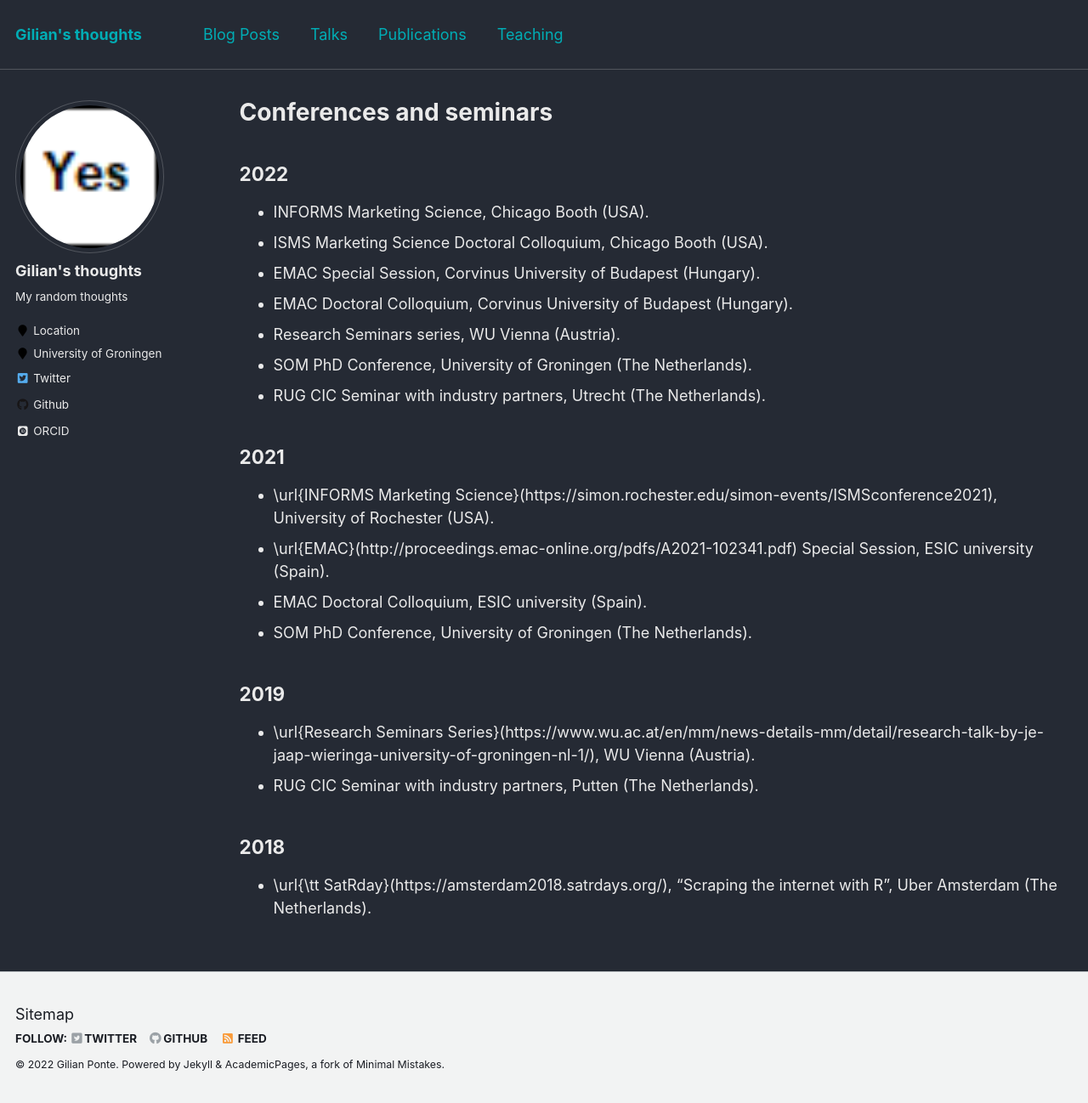
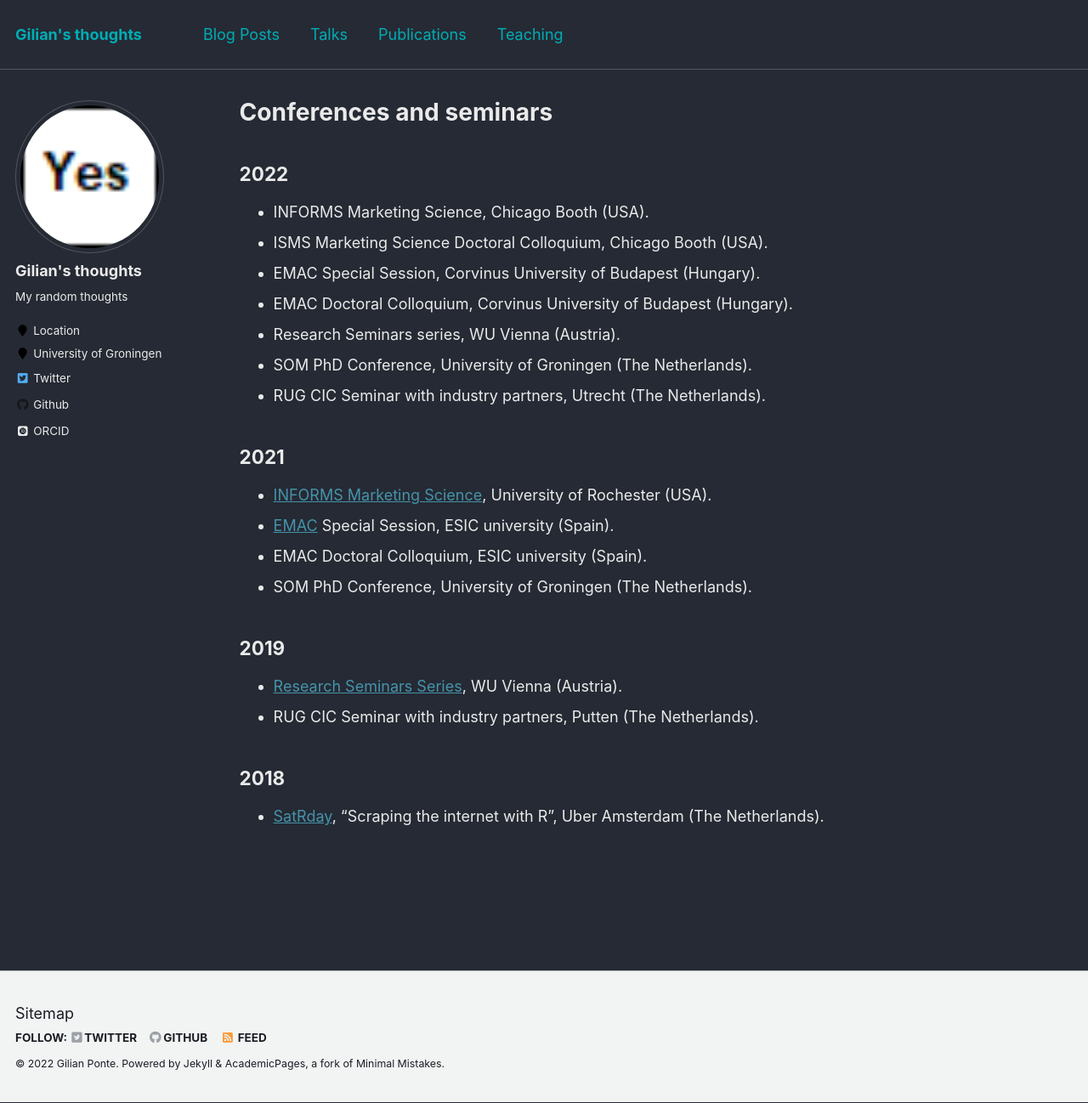
Before and after one commit to GilianPonte/gilianponte.github.io, a Jekyll site: the page built from _pages/talks.md, in a window 1280 px wide and 1298 px high. Shown: the whole window at 85% size. Built offline with Jekyll 4.4.1, drawn with Linux system fonts in a browser that asks for light colours; some web fonts are replaced.

Commit message:
Update talks.md

```diff
--- a/_pages/talks.md
+++ b/_pages/talks.md
@@ -14,14 +14,14 @@ author_profile: true
 - RUG CIC Seminar with industry partners, Utrecht (The Netherlands).
 
 ## 2021
--  \url{INFORMS Marketing Science}(https://simon.rochester.edu/simon-events/ISMSconference2021), University of Rochester (USA).
-- \url{EMAC}(http://proceedings.emac-online.org/pdfs/A2021-102341.pdf) Special Session, ESIC university (Spain).
+- [INFORMS Marketing Science](https://simon.rochester.edu/simon-events/ISMSconference2021), University of Rochester (USA).
+- [EMAC](http://proceedings.emac-online.org/pdfs/A2021-102341.pdf) Special Session, ESIC university (Spain).
 - EMAC Doctoral Colloquium, ESIC university (Spain).
 - SOM PhD Conference, University of Groningen (The Netherlands).
 
 ## 2019
-- \url{Research Seminars Series}(https://www.wu.ac.at/en/mm/news-details-mm/detail/research-talk-by-je-jaap-wieringa-university-of-groningen-nl-1/), WU Vienna (Austria).
+- [Research Seminars Series](https://www.wu.ac.at/en/mm/news-details-mm/detail/research-talk-by-je-jaap-wieringa-university-of-groningen-nl-1/), WU Vienna (Austria).
 - RUG CIC Seminar with industry partners, Putten (The Netherlands).
 
 ## 2018
-- \url{\tt SatRday}(https://amsterdam2018.satrdays.org/), "Scraping the internet with R", Uber Amsterdam (The Netherlands).
+- [SatRday](https://amsterdam2018.satrdays.org/), "Scraping the internet with R", Uber Amsterdam (The Netherlands).
```
